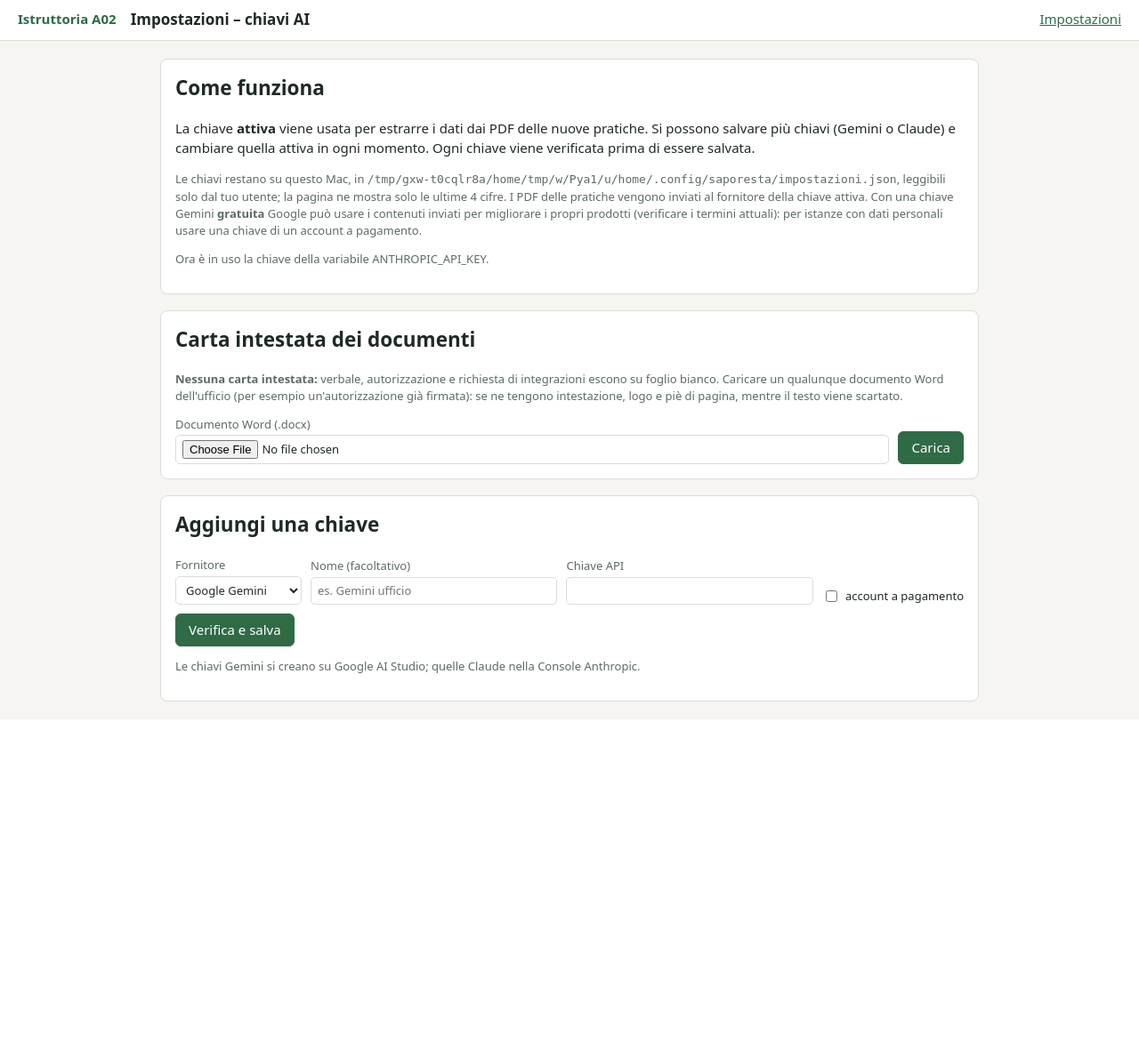
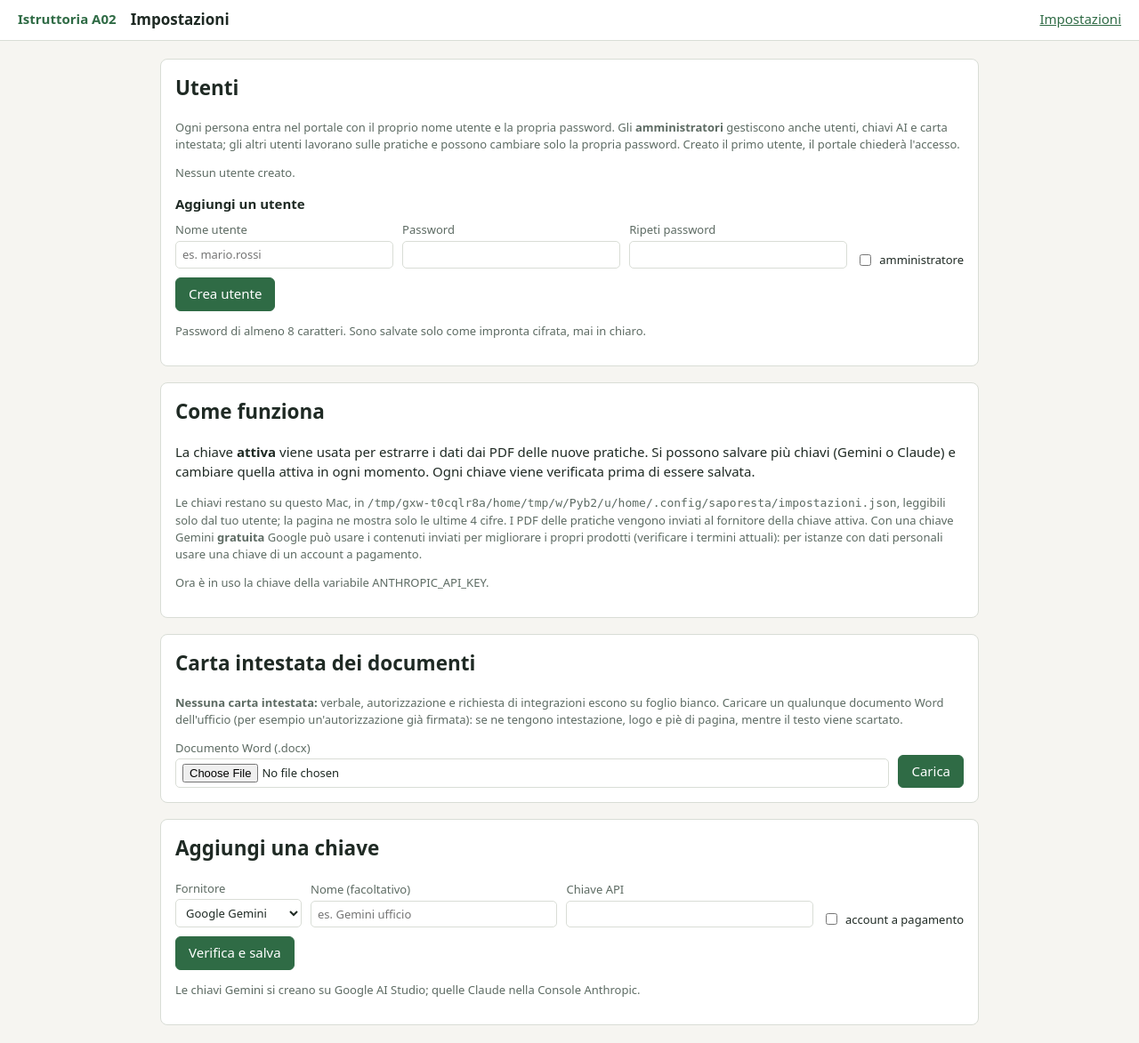
Before and after one commit to dennys78/saporesta, a FastAPI app: page /impostazioni in a window 1280 px wide. Shown: the whole page at 89% size. Before the commit the page ends 809 px from the top, so only its background shows below. Run offline with FastAPI, Linux system fonts and the light colour scheme.

Commit message:
Utenti con nome e password gestiti dalla pagina Impostazioni
- nuovo modulo utenti: password salvate come impronta scrypt (utenti.json, permessi 600)
- accesso con utente e password; "admin" + SAPORESTA_PASSWORD resta come accesso di emergenza
- sessioni firmate per utente: cambiare password o eliminare l'utente chiude le sue sessioni
- solo gli amministratori gestiscono utenti, chiavi API e carta intestata; gli altri cambiano la propria password
- test e README aggiornati

Co-Authored-By: Claude Opus 5.5 <noreply@anthropic.com>
Claude-Session: https://claude.ai/code/session_01XbSnrzcQLpcHQ2qMNzyqdU

```diff
--- a/src/saporesta/web/app.py
+++ b/src/saporesta/web/app.py
@@ -16,7 +16,7 @@ from fastapi.templating import Jinja2Templates
 from markupsafe import Markup
 from pydantic import ValidationError
 
-from .. import archivio, documenti, estrazione, impostazioni, modelli_word
+from .. import archivio, documenti, estrazione, impostazioni, modelli_word, utenti
 from . import accesso
 from ..cli import rapporto
 from ..models import Intervento, Istruttoria, Pratica
@@ -26,6 +26,8 @@ from .moduli import Rendering, analizza, checklist_html, da_modulo, html_errori,
 CARTELLA = Path(__file__).parent
 modelli = Jinja2Templates(directory=str(CARTELLA / "templates"))
 modelli.env.globals["accesso_attivo"] = accesso.attivo
+modelli.env.globals["amministratore"] = lambda request: utenti.is_amministratore(
+    getattr(request.state, "utente", None))
 
 app = FastAPI(title="Saporesta – istruttoria A02", docs_url=None, redoc_url=None)
 
@@ -40,13 +42,24 @@ LIBERI = {"/accesso", "/esci"}
 
 @app.middleware("http")
 async def richiede_accesso(request: Request, call_next):
-    """Con SAPORESTA_PASSWORD impostata, ogni pagina richiede l'accesso."""
-    if accesso.attivo() and request.url.path not in LIBERI \
-            and not accesso.cookie_valido(request.cookies.get(accesso.NOME_COOKIE)):
+    """Con l'accesso attivo (password di emergenza o utenti creati) ogni pagina richiede l'accesso."""
+    request.state.utente = None
+    if accesso.attivo():
+        request.state.utente = accesso.utente_da_cookie(request.cookies.get(accesso.NOME_COOKIE))
+    if accesso.attivo() and request.url.path not in LIBERI and request.state.utente is None:
         if request.method == "GET":
             return _vai("/accesso", dopo=request.url.path)
         return PlainTextResponse("Accesso richiesto.", status_code=401)
+    # chiavi API, carta intestata e utenti si modificano solo da amministratore;
+    # gli altri utenti possono solo cambiare la propria password
+    if request.method == "POST" and request.url.path.startswith("/impostazioni") \
+            and request.url.path != "/impostazioni/mia-password" and not _amministratore(request):
+        return PlainTextResponse("Operazione riservata agli amministratori.", status_code=403)
     return await call_next(request)
+
+
+def _amministratore(request: Request) -> bool:
+    return utenti.is_amministratore(request.state.utente)
 
 
 @app.middleware("http")
@@ -260,6 +273,9 @@ def _pagina_impostazioni(request: Request, messaggio: str = "", errore: str = ""
     return modelli.TemplateResponse(request, "impostazioni.html", {
         "chiavi": imp.chiavi, "attiva": imp.chiave_attiva, "modelli_verificati": MODELLI_VERIFICATI,
         "nomi": impostazioni.NOMI_FORNITORE, "messaggio": messaggio, "errore": errore,
+        "utenti": utenti.elenco(), "utente": request.state.utente, "admin": _amministratore(request),
+        "emergenza": utenti.password_emergenza() is not None, "utente_emergenza": utenti.UTENTE_EMERGENZA,
+        "lunghezza_minima": utenti.LUNGHEZZA_MINIMA,
         "file": str(impostazioni.percorso()), "carta_intestata": modelli_word.ha_carta_intestata(), "da_ambiente": (lambda c: c if c and c.da_ambiente else None)(
             impostazioni.chiave_attiva()),
     })
@@ -333,24 +349,107 @@ def elimina_chiave(id_: str):
     return _vai("/impostazioni", messaggio="Chiave eliminata.")
 
 
+# ------------------------------------------------------------------------ utenti
+
+@app.post("/impostazioni/utenti/aggiungi")
+def aggiungi_utente(request: Request, nome: str = Form(""), password: str = Form(""), conferma: str = Form(""),
+                    amministratore: str = Form("")):
+    if password != conferma:
+        return _vai("/impostazioni", errore="Le due password non coincidono.")
+    prima = not accesso.attivo()
+    try:
+        u = utenti.aggiungi(nome, password, amministratore=bool(amministratore))
+    except utenti.ErroreUtenti as e:
+        return _vai("/impostazioni", errore=str(e))
+    risposta = _vai("/impostazioni", messaggio=f"Utente «{u.nome}» creato.")
+    if prima:  # il portale da ora chiede l'accesso: chi ha creato il primo utente resta dentro con quell'utente
+        _imposta_sessione(risposta, u.nome)
+    return risposta
+
+
+@app.post("/impostazioni/utenti/{nome}/password")
+def password_utente(nome: str, password: str = Form(""), conferma: str = Form("")):
+    if password != conferma:
+        return _vai("/impostazioni", errore="Le due password non coincidono.")
+    try:
+        utenti.imposta_password(nome, password)
+    except KeyError as e:
+        raise HTTPException(404) from e
+    except utenti.ErroreUtenti as e:
+        return _vai("/impostazioni", errore=str(e))
+    return _vai("/impostazioni", messaggio=f"Password di «{nome}» cambiata.")
+
+
+@app.post("/impostazioni/utenti/{nome}/ruolo")
+def ruolo_utente(nome: str, amministratore: str = Form("")):
+    try:
+        utenti.imposta_amministratore(nome, bool(amministratore))
+    except KeyError as e:
+        raise HTTPException(404) from e
+    except utenti.ErroreUtenti as e:
+        return _vai("/impostazioni", errore=str(e))
+    return _vai("/impostazioni", messaggio=f"Ruolo di «{nome}» aggiornato.")
+
+
+@app.post("/impostazioni/utenti/{nome}/elimina")
+def elimina_utente(request: Request, nome: str):
+    if utenti.normalizza(nome) == request.state.utente:
+        return _vai("/impostazioni", errore="Non si può eliminare l'utente con cui si è entrati.")
+    try:
+        utenti.rimuovi(nome)
+    except KeyError as e:
+        raise HTTPException(404) from e
+    except utenti.ErroreUtenti as e:
+        return _vai("/impostazioni", errore=str(e))
+    return _vai("/impostazioni", messaggio=f"Utente «{nome}» eliminato.")
+
+
+@app.post("/impostazioni/mia-password")
+def mia_password(request: Request, attuale: str = Form(""), password: str = Form(""), conferma: str = Form("")):
+    nome = request.state.utente
+    if nome is None or nome == utenti.UTENTE_EMERGENZA:
+        return _vai("/impostazioni", errore="La password di emergenza si cambia nel file .env sul server.")
+    if utenti.autentica(nome, attuale) is None:
+        time.sleep(1)
+        return _vai("/impostazioni", errore="Password attuale errata.")
+    if password != conferma:
+        return _vai("/impostazioni", errore="Le due password non coincidono.")
+    try:
+        utenti.imposta_password(nome, password)
+    except utenti.ErroreUtenti as e:
+        return _vai("/impostazioni", errore=str(e))
+    risposta = _vai("/impostazioni", messaggio="La tua password è stata cambiata.")
+    _imposta_sessione(risposta, nome)  # la vecchia sessione non vale più: se ne apre una nuova
+    return risposta
+
+
 # ----------------------------------------------------------------------- accesso
+
+def _imposta_sessione(risposta, nome: str) -> None:
+    risposta.set_cookie(accesso.NOME_COOKIE, accesso.crea_cookie(nome), max_age=accesso.DURATA_SECONDI, httponly=True,
+                        samesite="lax", secure=os.environ.get("SAPORESTA_HTTPS") == "1")
+
 
 @app.get("/accesso", response_class=HTMLResponse)
 def pagina_accesso(request: Request, dopo: str = "/"):
     if not accesso.attivo():
         return _vai("/")
-    return modelli.TemplateResponse(request, "accesso.html", {"dopo": accesso.destinazione_sicura(dopo), "errore": ""})
+    return modelli.TemplateResponse(request, "accesso.html", {"dopo": accesso.destinazione_sicura(dopo), "errore": "",
+                                                              "utente": ""})
 
 
 @app.post("/accesso")
-def entra(request: Request, password: str = Form(""), dopo: str = Form("/")):
-    if not accesso.password_corretta(password):
+def entra(request: Request, utente: str = Form(""), password: str = Form(""), dopo: str = Form("/")):
+    if not accesso.attivo():
+        return _vai("/")
+    nome = utenti.autentica(utente, password)
+    if nome is None:
         time.sleep(1)  # rallenta i tentativi a forza bruta
         return modelli.TemplateResponse(request, "accesso.html", {
-            "dopo": accesso.destinazione_sicura(dopo), "errore": "Password errata."}, status_code=401)
+            "dopo": accesso.destinazione_sicura(dopo), "errore": "Utente o password errati.", "utente": utente},
+            status_code=401)
     risposta = RedirectResponse(accesso.destinazione_sicura(dopo), status_code=303)
-    risposta.set_cookie(accesso.NOME_COOKIE, accesso.crea_cookie(), max_age=accesso.DURATA_SECONDI, httponly=True,
-                        samesite="lax", secure=os.environ.get("SAPORESTA_HTTPS") == "1")
+    _imposta_sessione(risposta, nome)
     return risposta
 
 
--- a/src/saporesta/web/templates/accesso.html
+++ b/src/saporesta/web/templates/accesso.html
@@ -7,8 +7,11 @@
   <form class="carta" method="post" action="/accesso" style="display:grid;gap:12px">
     <h2 style="margin:0">Istruttoria A02</h2>
     {% if errore %}<div class="avviso errore" style="margin:0">{{ errore }}</div>{% endif %}
+    <label style="display:grid;gap:4px">Utente
+      <input type="text" name="utente" value="{{ utente }}" autofocus required autocomplete="username"
+             autocapitalize="none" spellcheck="false"></label>
     <label style="display:grid;gap:4px">Password
-      <input type="password" name="password" autofocus required autocomplete="current-password"></label>
+      <input type="password" name="password" required autocomplete="current-password"></label>
     <input type="hidden" name="dopo" value="{{ dopo }}">
     <button type="submit">Entra</button>
   </form>
--- a/src/saporesta/web/templates/base.html
+++ b/src/saporesta/web/templates/base.html
@@ -42,7 +42,8 @@ textarea { resize: vertical; }
   <h1>{% block intestazione %}{% endblock %}</h1>
   {% block azioni %}{% endblock %}
   {% block navigazione %}
-  <a href="/impostazioni" title="Chiavi AI">Impostazioni</a>
+  <a href="/impostazioni" title="Chiavi AI, utenti e carta intestata">Impostazioni</a>
+  {% if accesso_attivo() and request.state.utente %}<span title="Utente collegato" style="opacity:.8">{{ request.state.utente }}</span>{% endif %}
   {% if accesso_attivo() %}<form method="post" action="/esci" style="margin:0"><button type="submit" class="secondario">Esci</button></form>{% endif %}
   {% endblock %}
 </header>
--- a/src/saporesta/web/templates/impostazioni.html
+++ b/src/saporesta/web/templates/impostazioni.html
@@ -1,6 +1,6 @@
 {% extends "base.html" %}
 {% block titolo %}Impostazioni{% endblock %}
-{% block intestazione %}Impostazioni – chiavi AI{% endblock %}
+{% block intestazione %}Impostazioni{% endblock %}
 {% block stile %}
 <style>
 main { max-width: 960px; margin: 0 auto; display: grid; gap: 18px; }
@@ -25,6 +25,62 @@ form.in-linea { display: inline; }
 <main>
   {% if messaggio %}<div class="avviso">{{ messaggio }}</div>{% endif %}
   {% if errore %}<div class="avviso errore">{{ errore }}</div>{% endif %}
+
+  {% if utente and utente != utente_emergenza %}
+  <section class="carta">
+    <h2 style="margin-top:0">La tua password</h2>
+    <p class="piccolo">Sei collegato come <strong>{{ utente }}</strong>.</p>
+    <form class="riga" method="post" action="/impostazioni/mia-password" autocomplete="off">
+      <label class="cresce">Password attuale<input type="password" name="attuale" required autocomplete="current-password"></label>
+      <label class="cresce">Nuova password<input type="password" name="password" required minlength="{{ lunghezza_minima }}" autocomplete="new-password"></label>
+      <label class="cresce">Ripeti nuova password<input type="password" name="conferma" required minlength="{{ lunghezza_minima }}" autocomplete="new-password"></label>
+      <button type="submit">Cambia password</button>
+    </form>
+  </section>
+  {% endif %}
+
+  {% if admin %}
+  <section class="carta">
+    <h2 style="margin-top:0">Utenti</h2>
+    <p class="piccolo">Ogni persona entra nel portale con il proprio nome utente e la propria password. Gli
+    <strong>amministratori</strong> gestiscono anche utenti, chiavi AI e carta intestata; gli altri utenti lavorano sulle
+    pratiche e possono cambiare solo la propria password.
+    {% if emergenza %}Resta sempre valido l'accesso di emergenza con utente <code>{{ utente_emergenza }}</code> e la password
+    del file <code>.env</code> sul server.{% else %}Creato il primo utente, il portale chiederà l'accesso.{% endif %}</p>
+    {% if utenti %}
+    <table style="width:100%;border-collapse:collapse">
+      <thead><tr><th style="text-align:left">Utente</th><th style="text-align:left">Ruolo</th><th style="text-align:left">Nuova password</th><th></th></tr></thead>
+      <tbody>
+      {% for u in utenti %}
+      <tr style="border-top:1px solid var(--bordo, #ddd)">
+        <td style="padding:8px 4px"><strong>{{ u.nome }}</strong>{% if u.nome == utente %} <span class="piccolo">(tu)</span>{% endif %}</td>
+        <td style="padding:8px 4px">
+          <form class="in-linea" method="post" action="/impostazioni/utenti/{{ u.nome }}/ruolo">
+            <label class="spunta" style="display:inline-flex;gap:6px;align-items:center"><input type="checkbox" name="amministratore" value="1" style="width:auto" {{ 'checked' if u.amministratore }} onchange="this.form.submit()"> amministratore</label>
+          </form></td>
+        <td style="padding:8px 4px">
+          <form class="riga" method="post" action="/impostazioni/utenti/{{ u.nome }}/password" autocomplete="off">
+            <input type="password" name="password" placeholder="nuova password" required minlength="{{ lunghezza_minima }}" autocomplete="new-password" style="max-width:170px">
+            <input type="password" name="conferma" placeholder="ripeti" required minlength="{{ lunghezza_minima }}" autocomplete="new-password" style="max-width:170px">
+            <button type="submit" class="secondario">Imposta</button>
+          </form></td>
+        <td style="padding:8px 4px;text-align:right">{% if u.nome != utente %}
+          <form class="in-linea" method="post" action="/impostazioni/utenti/{{ u.nome }}/elimina" onsubmit="return confirm('Eliminare l\'utente «{{ u.nome }}»?')"><button type="submit" class="pericolo">Elimina</button></form>{% endif %}</td>
+      </tr>
+      {% endfor %}
+      </tbody>
+    </table>
+    {% else %}<p class="piccolo">Nessun utente creato.</p>{% endif %}
+    <h3 style="margin:16px 0 8px;font-size:15px">Aggiungi un utente</h3>
+    <form class="riga" method="post" action="/impostazioni/utenti/aggiungi" autocomplete="off">
+      <label class="cresce">Nome utente<input type="text" name="nome" required pattern="[a-zA-Z0-9][a-zA-Z0-9._\-]{1,31}" placeholder="es. mario.rossi" autocapitalize="none" spellcheck="false"></label>
+      <label class="cresce">Password<input type="password" name="password" required minlength="{{ lunghezza_minima }}" autocomplete="new-password"></label>
+      <label class="cresce">Ripeti password<input type="password" name="conferma" required minlength="{{ lunghezza_minima }}" autocomplete="new-password"></label>
+      <label class="spunta"><input type="checkbox" name="amministratore" value="1"> amministratore</label>
+      <button type="submit">Crea utente</button>
+    </form>
+    <p class="piccolo">Password di almeno {{ lunghezza_minima }} caratteri. Sono salvate solo come impronta cifrata, mai in chiaro.</p>
+  </section>
 
   <section class="carta">
     <h2 style="margin-top:0">Come funziona</h2>
@@ -96,5 +152,6 @@ form.in-linea { display: inline; }
     </form>
     <p class="piccolo">Le chiavi Gemini si creano su Google AI Studio; quelle Claude nella Console Anthropic.</p>
   </section>
+  {% endif %}
 </main>
 {% endblock %}
```
Also changed, not shown: src/saporesta/utenti.py (added, +193 -0 lines), src/saporesta/web/accesso.py (+31 -31 lines), tests/test_impostazioni_gemini.py (+6 -5 lines), tests/test_utenti.py (added, +127 -0 lines), README.md.
